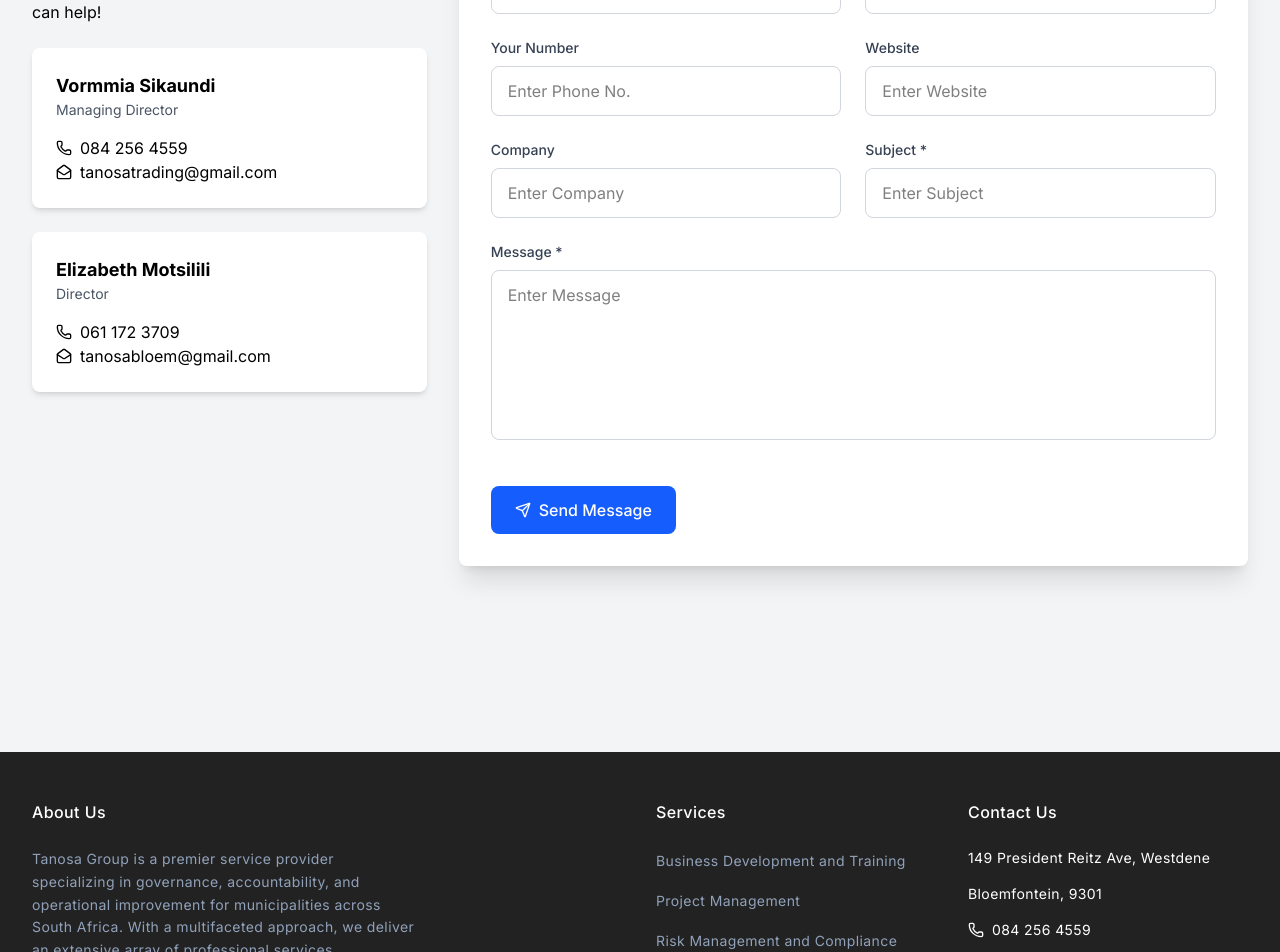
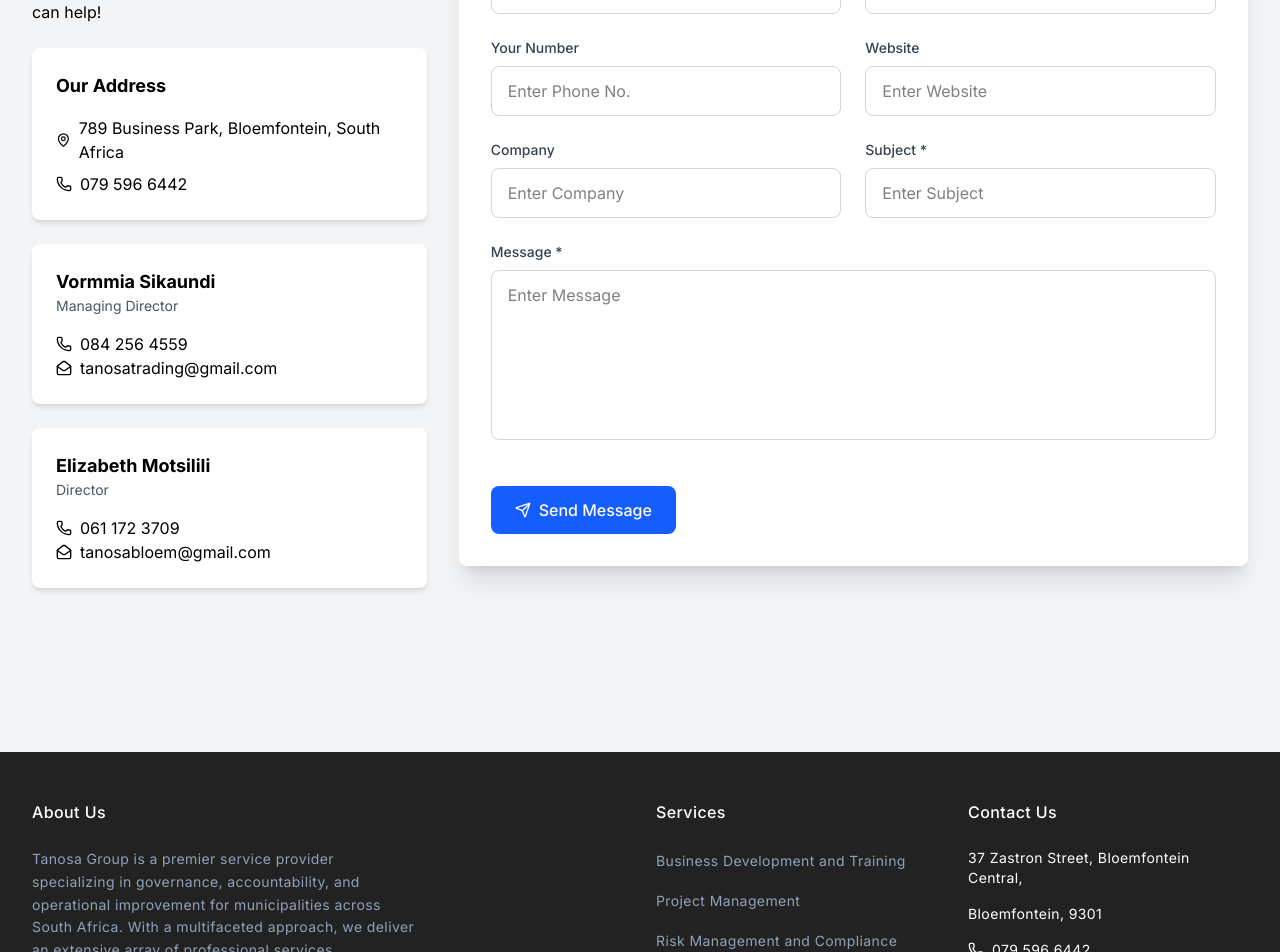
Before and after one commit to Mphomo0/tanosagroup, a Next.js app: page /contact in a window 1280 px wide. Shown: the part 240-1192 px from the top of the page. Built offline with nearby package versions, Linux system fonts and the light colour scheme.

Commit message:
added address

```diff
--- a/components/global/Footer.tsx
+++ b/components/global/Footer.tsx
@@ -46,12 +46,12 @@ const Footer = () => {
               Contact Us
             </h4>
             <p className="text-white text-sm">
-              149 President Reitz Ave, Westdene
+              37 Zastron Street, Bloemfontein Central,
             </p>
             <p className="text-white text-sm">Bloemfontein, 9301</p>
             <p className=" flex items-center gap-2 text-white text-sm">
               <Phone className="w-4 h-4" />
-              084 256 4559
+              079 596 6442
             </p>
             <p className="text-white text-sm">tanosatrading@gmail.com</p>
           </div>
@@ -64,7 +64,7 @@ const Footer = () => {
               href="https://www.nostalgic-studio.co.za"
               target="_blank"
               rel="noopener noreferrer"
-              className="text-slate-400 hover:text-white underline"
+              className="text-blue-400 hover:text-white"
             >
               Nostalgic Studio
             </a>
--- a/components/sections/contactSection/Address.tsx
+++ b/components/sections/contactSection/Address.tsx
@@ -1,7 +1,7 @@
 'use client'
 
 import React from 'react'
-import { MailOpen, Phone } from 'lucide-react'
+import { MailOpen, Phone, MapPin } from 'lucide-react'
 import { motion } from 'motion/react'
 
 const contacts = [
@@ -19,6 +19,12 @@ const contacts = [
   },
 ]
 
+const companyAddress = {
+  title: 'Our Address',
+  address: '789 Business Park, Bloemfontein, South Africa',
+  phone: '079 596 6442',
+}
+
 export default function Address() {
   return (
     <motion.div
@@ -26,29 +32,46 @@ export default function Address() {
       animate={{ opacity: 1, x: 0 }}
       transition={{
         duration: 0.6,
-        ease: [0.42, 0, 1, 1], // You can also use custom Bezier: [0.42, 0, 1, 1]
+        ease: [0.42, 0, 1, 1],
       }}
     >
-      <h2 className='text-2xl font-bold mb-4'>Contact</h2>
-      <p className='mb-6'>
+      <h2 className="text-2xl font-bold mb-4">Contact</h2>
+      <p className="mb-6">
         We are available for questions, feedback, or collaboration
         opportunities. Let us know how we can help!
       </p>
-      <div className='grid grid-cols-1 gap-6'>
+
+      <div className="grid grid-cols-1 gap-6">
+        {/* Address Card */}
+        <div className="w-full bg-white rounded-lg shadow-md p-6 flex items-start">
+          <div>
+            <h3 className="text-lg font-bold">{companyAddress.title}</h3>
+            <p className="flex items-center gap-2 mt-4">
+              <MapPin className="w-4 h-4" />
+              <span>{companyAddress.address}</span>
+            </p>
+            <p className="flex items-center gap-2 mt-2">
+              <Phone className="w-4 h-4" />
+              <span>{companyAddress.phone}</span>
+            </p>
+          </div>
+        </div>
+
+        {/* Contact Cards */}
         {contacts.map((contact, index) => (
           <div
             key={index}
-            className='w-full bg-white rounded-lg shadow-md p-6 flex items-center'
+            className="w-full bg-white rounded-lg shadow-md p-6 flex items-start"
           >
             <div>
-              <h3 className='text-lg font-bold'>{contact.name}</h3>
-              <p className='text-sm text-gray-600'>{contact.position}</p>
-              <p className='flex items-center gap-2 mt-4'>
-                <Phone className='w-4 h-4' />
+              <h3 className="text-lg font-bold">{contact.name}</h3>
+              <p className="text-sm text-gray-600">{contact.position}</p>
+              <p className="flex items-center gap-2 mt-4">
+                <Phone className="w-4 h-4" />
                 <span>{contact.phone}</span>
               </p>
-              <p className='flex items-center gap-2'>
-                <MailOpen className='w-4 h-4' />
+              <p className="flex items-center gap-2">
+                <MailOpen className="w-4 h-4" />
                 <span>{contact.email}</span>
               </p>
             </div>
```
